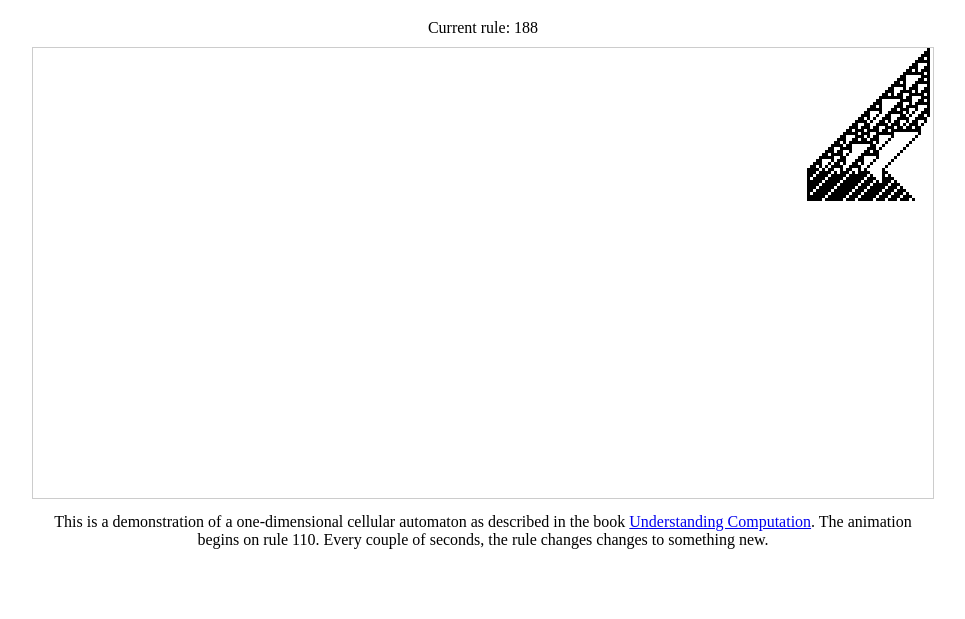
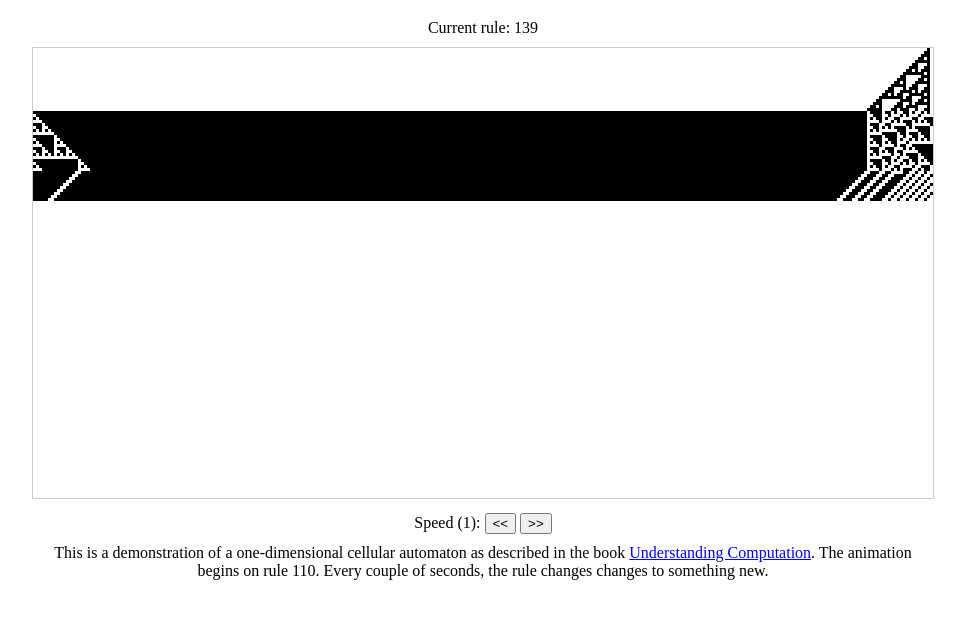
Before and after one commit to tuzz/cellular-automata, a website: page index.html in a window 1280 px wide. Shown: the part 61-680 px from the top of the page, without its empty margins (157-1122 px from the left). Drawn offline with Linux system fonts and the light colour scheme; animation ran at ten frames a second.

Commit message:
Add a speed control

```diff
--- a/index.html
+++ b/index.html
@@ -23,6 +23,10 @@
     <h1>Understanding Computation: Cellular Automata</h1>
     <p>Current rule: <span id="rule">110</span></p>
     <canvas id="canvas" width="900" height="450"></canvas>
+    <p>Speed (<span id="speed">1</span>):
+      <button id="slower">&lt;&lt;</button>
+      <button id="faster">&gt;&gt;</button>
+    </p>
     <p>
     This is a demonstration of a one-dimensional cellular automaton as
     described in the book
@@ -53,19 +57,46 @@
         canvas: canvas
       });
 
+      var speed = 1;
+
       (function render(){
         requestAnimFrame(render);
         application.render();
-        application.step();
+
+        for (var i = 0; i < speed; i += 1) {
+          application.step();
+        }
       })();
 
-      setInterval(function () {
+      var randomizeRule = function () {
         var randomRule = Math.floor(Math.random() * 255);
         var span = document.getElementById("rule");
 
         application.setRule(randomRule);
         span.innerHTML = randomRule;
-      }, 2000);
+
+        setTimeout(randomizeRule, 2000 / speed);
+      };
+      setTimeout(randomizeRule, 2000);
+
+      var faster = document.getElementById("faster");
+      var slower = document.getElementById("slower");
+      var speedSpan = document.getElementById("speed");
+
+      faster.onclick = function () {
+        speed += 1;
+        speedSpan.innerHTML = speed;
+      };
+
+      slower.onclick = function () {
+        speed -= 1;
+
+        if (speed < 1) {
+          speed = 1;
+        }
+
+        speedSpan.innerHTML = speed;
+      };
     </script>
   </body>
 </html>
```
